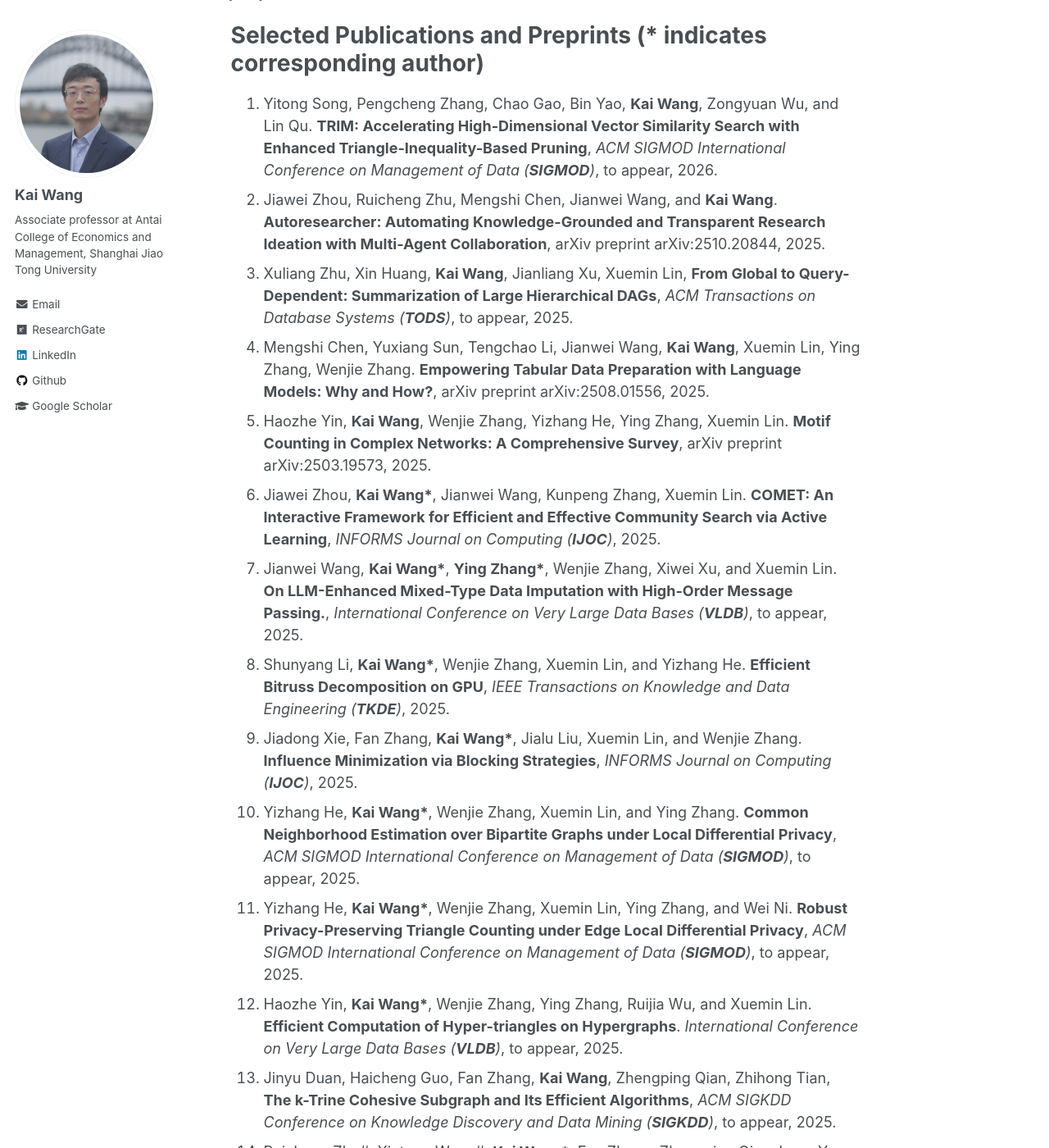
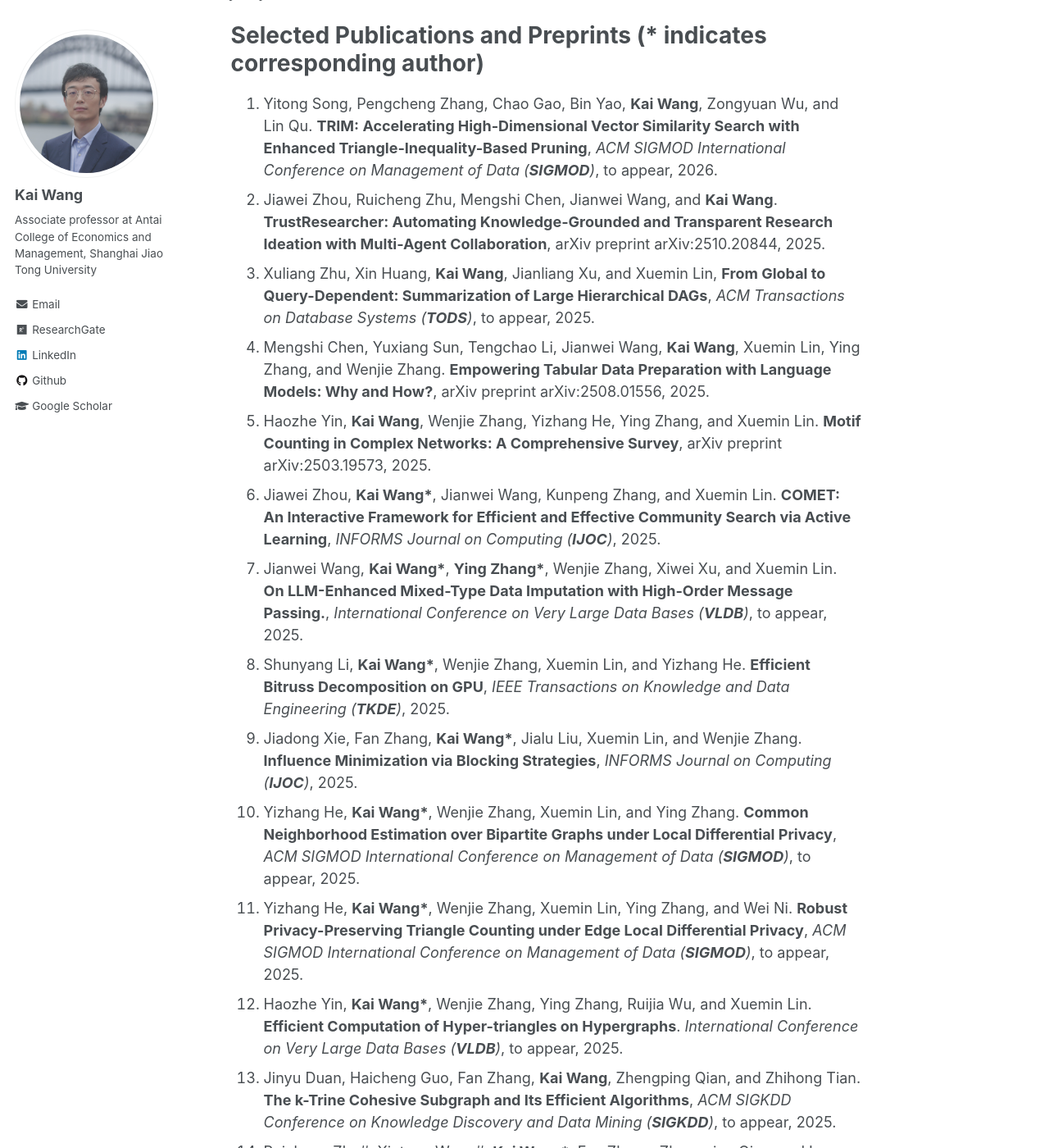
Before and after one commit to cs-kaiwang/cs-kaiwang.github.io, a Jekyll site: the page built from _pages/about.md, in a window 1280 px wide and 1400 px high, scrolled down 500 px. Shown: the whole window at 82% size. Built offline with Jekyll 4.4.1, drawn with Linux system fonts in a browser that asks for light colours; some of the changed text lies outside the part shown.

Commit message:
Update about.md

```diff
--- a/_pages/about.md
+++ b/_pages/about.md
@@ -19,42 +19,42 @@ His research interests lie in big data analytics, especially for the graph/netwo
 Selected Publications and Preprints (* indicates corresponding author)
 ======
 1. Yitong Song, Pengcheng Zhang, Chao Gao, Bin Yao, **Kai Wang**, Zongyuan Wu, and Lin Qu. **TRIM: Accelerating High-Dimensional Vector Similarity Search with Enhanced Triangle-Inequality-Based Pruning**, *ACM SIGMOD International Conference on Management of Data (**SIGMOD**)*, to appear, 2026.
-2. Jiawei Zhou, Ruicheng Zhu, Mengshi Chen, Jianwei Wang, and **Kai Wang**. **Autoresearcher: Automating Knowledge-Grounded and Transparent Research Ideation with Multi-Agent Collaboration**, arXiv preprint arXiv:2510.20844, 2025.
-3. Xuliang Zhu, Xin Huang, **Kai Wang**, Jianliang Xu, Xuemin Lin, **From Global to Query-Dependent: Summarization of Large Hierarchical DAGs**, *ACM Transactions on Database Systems (**TODS**)*, to appear, 2025.
-4. Mengshi Chen, Yuxiang Sun, Tengchao Li, Jianwei Wang, **Kai Wang**, Xuemin Lin, Ying Zhang, Wenjie Zhang. **Empowering Tabular Data Preparation with Language Models: Why and How?**, 	arXiv preprint arXiv:2508.01556, 2025.
-5. Haozhe Yin, **Kai Wang**, Wenjie Zhang, Yizhang He, Ying Zhang, Xuemin Lin. **Motif Counting in Complex Networks: A Comprehensive Survey**, arXiv preprint arXiv:2503.19573, 2025.
-6. Jiawei Zhou, **Kai Wang\***, Jianwei Wang, Kunpeng Zhang, Xuemin Lin. **COMET: An Interactive Framework for Efficient and Effective Community Search via Active Learning**, *INFORMS Journal on Computing (**IJOC**)*, 2025.
+2. Jiawei Zhou, Ruicheng Zhu, Mengshi Chen, Jianwei Wang, and **Kai Wang**. **TrustResearcher: Automating Knowledge-Grounded and Transparent Research Ideation with Multi-Agent Collaboration**, arXiv preprint arXiv:2510.20844, 2025.
+3. Xuliang Zhu, Xin Huang, **Kai Wang**, Jianliang Xu, and Xuemin Lin, **From Global to Query-Dependent: Summarization of Large Hierarchical DAGs**, *ACM Transactions on Database Systems (**TODS**)*, to appear, 2025.
+4. Mengshi Chen, Yuxiang Sun, Tengchao Li, Jianwei Wang, **Kai Wang**, Xuemin Lin, Ying Zhang, and Wenjie Zhang. **Empowering Tabular Data Preparation with Language Models: Why and How?**, 	arXiv preprint arXiv:2508.01556, 2025.
+5. Haozhe Yin, **Kai Wang**, Wenjie Zhang, Yizhang He, Ying Zhang, and Xuemin Lin. **Motif Counting in Complex Networks: A Comprehensive Survey**, arXiv preprint arXiv:2503.19573, 2025.
+6. Jiawei Zhou, **Kai Wang\***, Jianwei Wang, Kunpeng Zhang, and Xuemin Lin. **COMET: An Interactive Framework for Efficient and Effective Community Search via Active Learning**, *INFORMS Journal on Computing (**IJOC**)*, 2025.
 7. Jianwei Wang, **Kai Wang\***, **Ying Zhang\***, Wenjie Zhang, Xiwei Xu, and Xuemin Lin. **On LLM-Enhanced Mixed-Type Data Imputation with High-Order Message Passing.**, *International Conference on Very Large Data Bases (**VLDB**)*, to appear, 2025.
 8. Shunyang Li, **Kai Wang\***, Wenjie Zhang, Xuemin Lin, and Yizhang He. **Efficient Bitruss Decomposition on GPU**, *IEEE Transactions on Knowledge and Data Engineering (**TKDE**)*, 2025.
 9. Jiadong Xie, Fan Zhang, **Kai Wang\***, Jialu Liu, Xuemin Lin, and Wenjie Zhang. **Influence Minimization via Blocking Strategies**, *INFORMS Journal on Computing (**IJOC**)*, 2025.
 10. Yizhang He, **Kai Wang\***, Wenjie Zhang, Xuemin Lin, and Ying Zhang. **Common Neighborhood Estimation over Bipartite Graphs under Local Differential Privacy**, *ACM SIGMOD International Conference on Management of Data (**SIGMOD**)*, to appear, 2025.
 11. Yizhang He, **Kai Wang\***, Wenjie Zhang, Xuemin Lin, Ying Zhang, and Wei Ni. **Robust Privacy-Preserving Triangle Counting under Edge Local Differential Privacy**, *ACM SIGMOD International Conference on Management of Data (**SIGMOD**)*, to appear, 2025.
 12. Haozhe Yin, **Kai Wang\***, Wenjie Zhang, Ying Zhang, Ruijia Wu, and Xuemin Lin. **Efficient Computation of Hyper-triangles on Hypergraphs**. *International Conference on Very Large Data Bases (**VLDB**)*, to appear, 2025.
-13. Jinyu Duan, Haicheng Guo, Fan Zhang, **Kai Wang**, Zhengping Qian, Zhihong Tian, **The k-Trine Cohesive Subgraph and Its Efficient Algorithms**, *ACM SIGKDD Conference on Knowledge Discovery and Data Mining (**SIGKDD**)*, to appear, 2025.
-14. Ruicheng Zhu#, Xintong Wang#, **Kai Wang\***, Fan Zhang, Zhengping Qian, Long Yuan. **Efficient k-Truss Breaking and Minimization**. *IEEE International Conference on Data Engineering (**ICDE**)*, pages 2628-2641, 2025.
-15. Yuting Zhang, Wei Ni, **Kai Wang\***, Yizhang He, Conggai Li, **Truss Decomposition Under Edge Local Differential Privacy**. *IEEE International Conference on Data Engineering (**ICDE**)*, pages 2670-2683, 2025.
+13. Jinyu Duan, Haicheng Guo, Fan Zhang, **Kai Wang**, Zhengping Qian, and Zhihong Tian. **The k-Trine Cohesive Subgraph and Its Efficient Algorithms**, *ACM SIGKDD Conference on Knowledge Discovery and Data Mining (**SIGKDD**)*, to appear, 2025.
+14. Ruicheng Zhu#, Xintong Wang#, **Kai Wang\***, Fan Zhang, Zhengping Qian, and Long Yuan. **Efficient k-Truss Breaking and Minimization**. *IEEE International Conference on Data Engineering (**ICDE**)*, pages 2628-2641, 2025.
+15. Yuting Zhang, Wei Ni, **Kai Wang\***, Yizhang He, and Conggai Li. **Truss Decomposition Under Edge Local Differential Privacy**. *IEEE International Conference on Data Engineering (**ICDE**)*, pages 2670-2683, 2025.
 16. Gengda Zhao, Dong Wen, Xiaoyang Wang, **Kai Wang**, and Xuemin Lin. **Preserving K-Connectivity in Dynamic Graphs**. *IEEE International Conference on Data Engineering (**ICDE**)*, pages: 156-169, 2025.
 17. Jianwei Wang, **Kai Wang\***, Xuemin Lin, Wenjie Zhang, and Ying Zhang. **Neural Attributed Community Search at Billion Scale**, *ACM SIGMOD International Conference on Management of Data (**SIGMOD**)*, 2024.
 18. Jianwei Wang, Ying Zhang\*, **Kai Wang\***, Xuemin Lin, and Wenjie Zhang. **Missing Data Imputation with Uncertainty-Driven Network**, *ACM SIGMOD International Conference on Management of Data (**SIGMOD**)*, 2024.
 19. Jianwei Wang, **Kai Wang\***, Xuemin Lin, Wenjie Zhang, and Ying Zhang. **Efficient Unsupervised Community Search with Pre-trained Graph Transformer**. *International Conference on Very Large Data Bases (**VLDB**)*, 17(9): 2227 - 2240, 2024.
 20. Kai Wang, Minghao Cai, Xiaoshuang Chen, Xuemin Lin, Wenjie Zhang, Lu Qin. Ying Zhang, **Efficient algorithms for reachability and path queries on temporal bipartite graphs**, *The VLDB Journal (**VLDBJ**)*, 33: 1399–1426, 2024.
 21. Yizhang He, **Kai Wang\***, Wenjie Zhang, Xuemin Lin, and Ying Zhang. **Discovering Critical Vertices for Reinforcement of Large-scale Bipartite Networks**, *The VLDB Journal (**VLDBJ**)*, 33: 1861–1886, 2024.
-22. Yuwen Qian, Guodong Huang, Chuan Ma, Ming Ding, Long Yuan, Zi Chen. **Kai Wang**. **Enhancing Resilience in Website Fingerprinting: Novel Adversary Strategies for Noisy Traffic Environments**, *IEEE Transactions on Information Forensics and Security (**TIFS**)*, 19: 7216 - 7231, 2024.
+22. Yuwen Qian, Guodong Huang, Chuan Ma, Ming Ding, Long Yuan, and Zi Chen. **Kai Wang**. **Enhancing Resilience in Website Fingerprinting: Novel Adversary Strategies for Noisy Traffic Environments**, *IEEE Transactions on Information Forensics and Security (**TIFS**)*, 19: 7216 - 7231, 2024.
 23. Hanchen Wang, **Kai Wang**, Wenjie Zhang, and Ying Zhang. **Bipartite Graph Analytics: Current Techniques and Future Trends** (Tutorial), *IEEE International Conference on Data Engineering (**ICDE**)*, 2024.
 24. Yizhang He, **Kai Wang\***, Wenjie Zhang, Xuemin Lin, Wei Ni, and Ying Zhang. **Butterfly Counting over Bipartite Graphs with Local Differential Privacy**, *IEEE International Conference on Data Engineering (**ICDE**)*, 2024.
 25. Shunyang Li, **Kai Wang\***, Xuemin Lin, Wenjie Zhang, Yizhang He, and Long Yuan. **Querying Historical Cohesive Subgraphs over Temporal Bipartite Graphs**, *IEEE International Conference on Data Engineering (**ICDE**)*, 2024.
 26. Yitong Song, **Kai Wang**, Bin Yao, Zhida Chen, Jiong Xie, and Feifei Li. **Efficient Reverse k Approximate Nearest Neighbor Search over High-Dimensional Vectors**, *IEEE International Conference on Data Engineering (**ICDE**)*, 2024.
 27. Jiujian Chen, **Kai Wang**, Rong-Hua Li, Hongchao Qin, Xuemin Lin, and Guoren Wang. **Maximal Biclique Enumeration: A Prefix Tree Based Approach**, *IEEE International Conference on Data Engineering (**ICDE**)*, 2024.
 28. Yue Zeng, Hongchao Qin, Rong-Hua Li, **Kai Wang**, Guoren Wang, and Xuemin Lin. **Mining Quasi-Periodic Communities in Temporal Network**, *IEEE International Conference on Data Engineering (**ICDE**)*, 2024.
-29. Siyi Teng, Jiadong Xie, Fan Zhang, Can Lu, Juntao Fang, **Kai Wang**, **Optimizing Network Resilience via Vertex Anchoring**, *The Web Conference (oral)*, 2024.
+29. Siyi Teng, Jiadong Xie, Fan Zhang, Can Lu, Juntao Fang, and **Kai Wang**, **Optimizing Network Resilience via Vertex Anchoring**, *The Web Conference (oral)*, 2024.
 30. Yuting Zhang, **Kai Wang\***, Wenjie Zhang, Wei Ni, and Xuemin Lin, **Size-bounded Community Search over Large Bipartite Graphs**, *International Conference on Extending Database Technology (EDBT)*, 2024.
 31. Xinwei Cai, Xiangyu Ke, **Kai Wang**, Lu Chen, Tianming Zhang, Qing Liu, and Yunjun Gao. **Efficient Temporal Butterfly Counting and Enumeration on Temporal Bipartite Graphs**. *International Conference on Very Large Data Bases (**VLDB**)*, 17(4): 657 - 670, 2023.
 32. Siyi Teng, Jiadong Xie, Mingkai Zhang, Kai Wang, and Fan Zhang. **IMinimize: A System for Negative Influence Minimization via Vertex Blocking**, *The Conference on Information and Knowledge Management (CIKM)*, pages 5101–5105, 2023.
 33. Yizhang He, **Kai Wang\***, Wenjie Zhang, Xuemin Lin, and Ying Zhang. **Scaling Up k-Clique Densest Subgraph Detection**, *ACM SIGMOD International Conference on Management of Data (**SIGMOD**)*, 1(1): 1-26, 2023.
-34. Fan Zhang, Qingyuan Linghu, Jiadong Xie, **Kai Wang\***, Xuemin Lin. Wenjie Zhang, **Quantifying Node Importance over Network Structural Stability**, *ACM SIGKDD Conference on Knowledge Discovery and Data Mining (**SIGKDD**)*, pages 3217-3228, 2023.
+34. Fan Zhang, Qingyuan Linghu, Jiadong Xie, **Kai Wang\***, Xuemin Lin, and Wenjie Zhang. **Quantifying Node Importance over Network Structural Stability**, *ACM SIGKDD Conference on Knowledge Discovery and Data Mining (**SIGKDD**)*, pages 3217-3228, 2023.
 35. Yiwei Zhao, Zi Chen, Long Yuan, Xuemin Lin, and **Kai Wang**. **Index-Based Biclique Percolation Communities Search on Bipartite graphs**, *IEEE International Conference on Data Engineering (**ICDE**)*, pages 2699-2712, 2023.
 36. Jiadong Xie, Fan Zhang, **Kai Wang**, Xuemin Lin, and Wenjie Zhang. **Minimizing the Influence of Misinformation via Vertex Blocking**, *IEEE International Conference on Data Engineering (**ICDE**)*, pages 789-801, 2023.
-37. **Kai Wang**, Gengda Zhao, Wenjie Zhang, Xuemin Lin, Ying Zhang, Yizhang He, Chunxiao Li. **Cohesive Subgraph Discovery over Uncertain Bipartite Graphs**, *IEEE Transactions on Knowledge and Data Engineering (**TKDE**)*, 35(11):11165 - 11179, 2023.
+37. **Kai Wang**, Gengda Zhao, Wenjie Zhang, Xuemin Lin, Ying Zhang, Yizhang He, and Chunxiao Li. **Cohesive Subgraph Discovery over Uncertain Bipartite Graphs**, *IEEE Transactions on Knowledge and Data Engineering (**TKDE**)*, 35(11):11165 - 11179, 2023.
 38. **Kai Wang**, Xuemin Lin, Lu Qin, Wenjie Zhang, and Ying Zhang. **Accelerated butterfly counting with vertex priority on bipartite graphs**, *The VLDB Journal (**VLDBJ**)*, 32(2): 257-281, 2022.
 39. Yixiang Fang, **Kai Wang**, Xuemin Lin, and Wenjie Zhang. **Cohesive Subgraph Search over Big Heterogeneous Information Networks** (Book), *Springer Briefs in Computer Science*, Springer Nature, ISBN: 978-3-030-97568-5, 2022.
 40. Yuren Mao, Yaobo Liang, Nan Duan, Haobo Wang, **Kai Wang**, Lu Chen, and Yunjun Gao, **Less-forgetting Multi-lingual Fine-tuning**, *Conference on Neural Information Processing Systems (**NeurIPS**)*, pages 14917-14928, 2022.
@@ -69,7 +69,7 @@ Selected Publications and Preprints (* indicates corresponding author)
 49. Yixiang Fang, **Kai Wang**, Xuemin Lin, and Wenjie Zhang. **Cohesive Subgraph Search over Big Heterogeneous Information Networks: Applications, Challenges, and Solutions** (Tutorial), *ACM SIGMOD International Conference on Management of Data (**SIGMOD**)*, pages 2829-2838, 2021.
 50. **Kai Wang**, Xuemin Lin, Lu Qin, Wenjie Zhang, and Ying Zhang. **Towards Efficient Solutions of Bitruss Decomposition for Large-scale Bipartite Graphs**, *The VLDB Journal (**VLDBJ**)*, 31(2): 203-226, 2021.
 51. Yizhang He, **Kai Wang\***, Wenjie Zhang, Xuemin Lin, and Ying Zhang. **Exploring Cohesive Subgraphs with Vertex Engagement and Tie Strength in Bipartite Graphs**, *Information Sciences*, 572: 277-296, 2021.
-52. Fan Zhang, Jiadong Xie, **Kai Wang**, Shiyu Yang, Yu Jiang. **Discovering Key Users for Defending Network Structural Stability**, *World Wide Web*, 25(2): 679-701, 2021.
+52. Fan Zhang, Jiadong Xie, **Kai Wang**, Shiyu Yang, and Yu Jiang. **Discovering Key Users for Defending Network Structural Stability**, *World Wide Web*, 25(2): 679-701, 2021.
 53. Bo Tang, Man Lung Yiu, Kyriakos Mouratidis, Jiahao Zhang, and **Kai Wang**. **On Discovering Motifs and Frequent Patterns in Spatial Trajectories with Discrete Frechet Distance**, *GeoInformatica*, 26(1): 29-66, 2021.
 54. **Kai Wang**, Wenjie Zhang, Xuemin Lin, Ying Zhang, Lu Qin, and Yuting Zhang. **Efficient and Effective Community Search on Large-scale Bipartite Graphs**, *IEEE International Conference on Data Engineering (**ICDE**)*, pages 85-96, 2021.
 55. **Kai Wang**, Shuting Wang, Xin Cao, and Lu Qin. **Efficient Radius-bounded Community Search in Geo-social Networks**, *IEEE Transactions on Knowledge and Data Engineering (**TKDE**)*, 34(9): 4186-4200, 2020.
```
